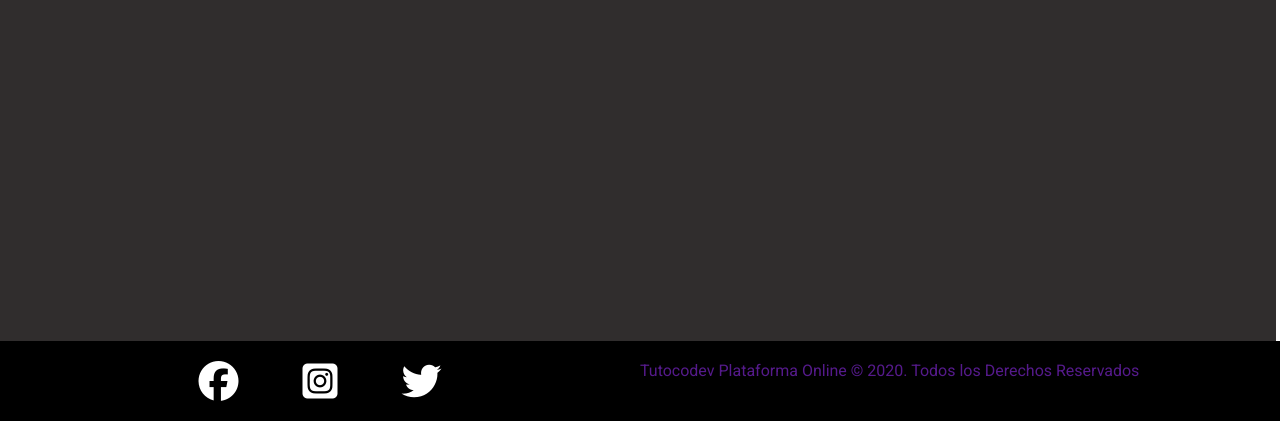
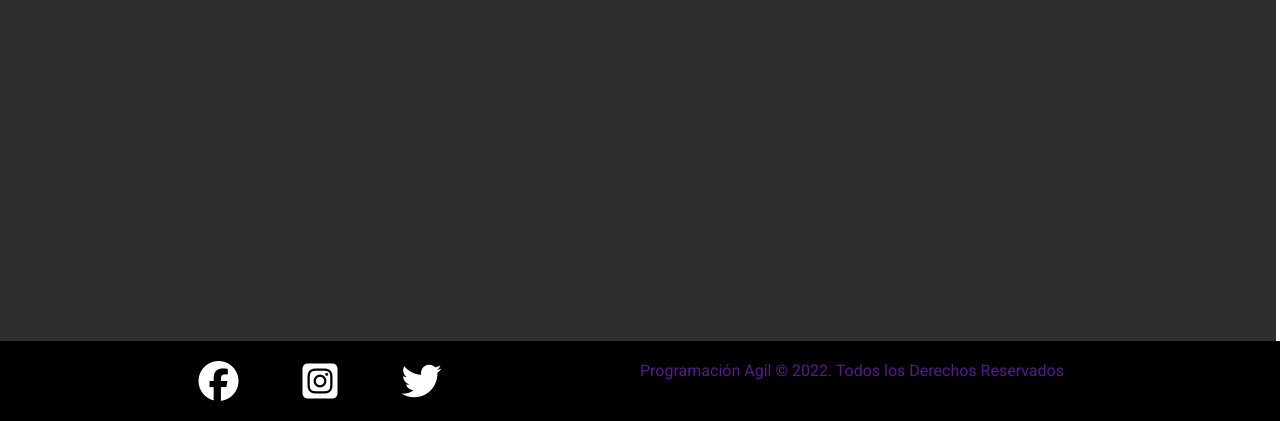
Before and after one commit to ECG301997/programacion-agil, a plain HTML site: page index.html in a window 1280 px wide. Shown: the part 1319-1740 px from the top of the page. Drawn offline with Linux system fonts and the light colour scheme.

Commit message:
derechos de autor

```diff
--- a/index.html
+++ b/index.html
@@ -75,7 +75,7 @@
                 <label for=""><a href=""><i class="fab fa-twitter"></i></label>
             </div>
             <div class="copr">
-                <p>Tutocodev Plataforma Online &copy; 2020. Todos los Derechos Reservados</p>
+                <p>Programación Agil &copy; 2022. Todos los Derechos Reservados</p>
             </div>
         </div>
 
```
